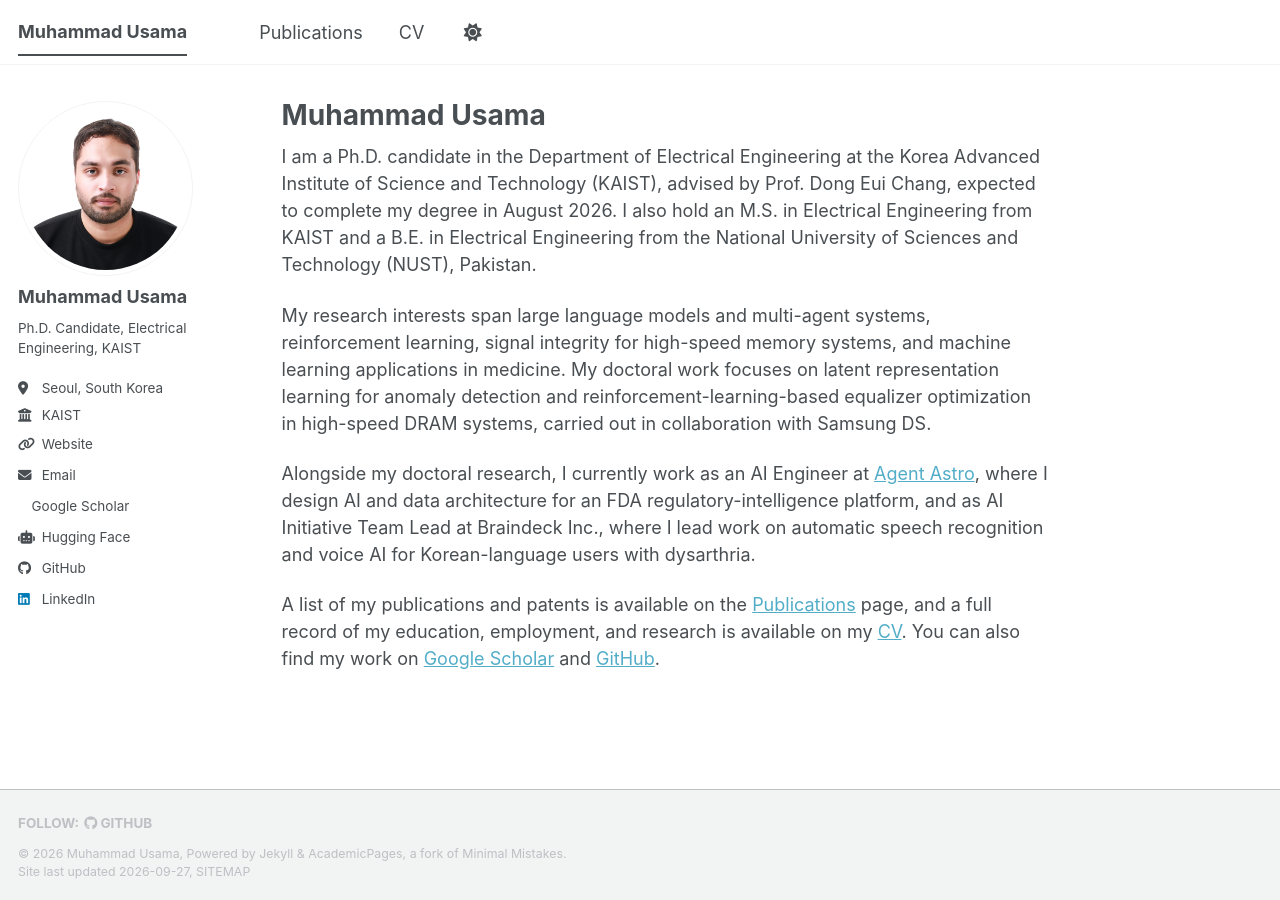
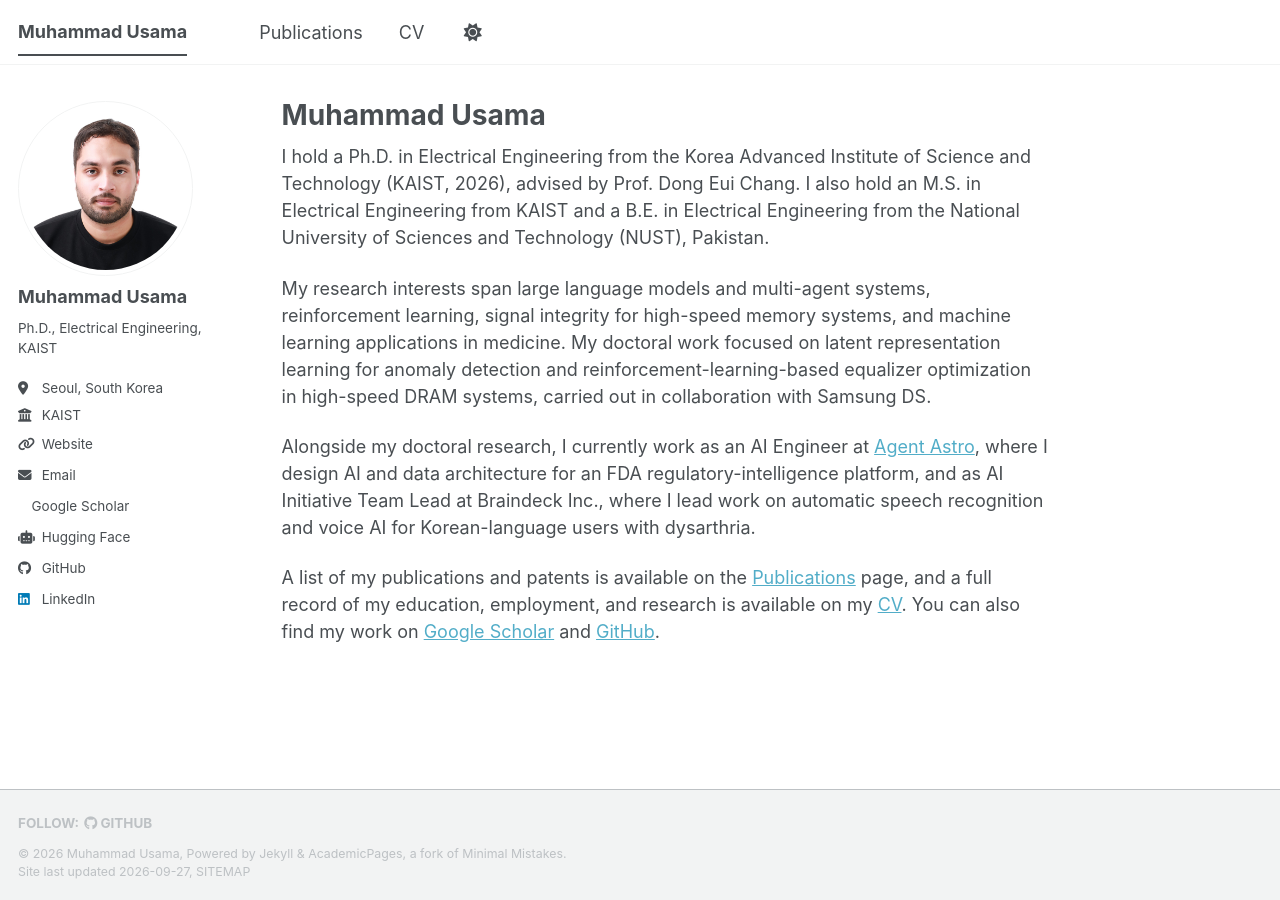
Before and after one commit to Usama1002/Usama1002.github.io, a Jekyll site: the page built from _pages/about.md, in a window 1280 px wide. Built offline with Jekyll 4.4.1, drawn with Linux system fonts in a browser that asks for light colours; a style sheet for code colours, icons or effects is not loaded.

Commit message:
Fix: PhD is completed (Aug 2026), not in progress
Site was written as if the PhD were still ongoing/expected;
it's September 2026 now, so update bio, sidebar tagline, and
CV education entry to reflect the completed degree.

```diff
--- a/_config.yml
+++ b/_config.yml
@@ -12,7 +12,7 @@ site_theme               : "default"
 title                    : "Muhammad Usama"
 title_separator          : "-"
 name                     : &name "Muhammad Usama"
-description              : &description "Personal academic website of Muhammad Usama, Ph.D. candidate in Electrical Engineering at KAIST."
+description              : &description "Personal academic website of Muhammad Usama, Ph.D. in Electrical Engineering from KAIST."
 url                      : https://usama1002.github.io
 baseurl                  : ""
 repository               : "Usama1002/Usama1002.github.io"
@@ -22,7 +22,7 @@ author:
   avatar           : "profile.jpg"
   name             : "Muhammad Usama"
   pronouns         :
-  bio              : "Ph.D. Candidate, Electrical Engineering, KAIST"
+  bio              : "Ph.D., Electrical Engineering, KAIST"
   location         : "Seoul, South Korea"
   employer         : "KAIST"
   uri              : "https://usama1002.github.io"
--- a/_pages/about.md
+++ b/_pages/about.md
@@ -1,13 +1,13 @@
 ---
 permalink: /
 title: "Muhammad Usama"
-excerpt: "Muhammad Usama - Ph.D. Candidate, KAIST"
+excerpt: "Muhammad Usama - Ph.D., KAIST"
 author_profile: true
 ---
 
-I am a Ph.D. candidate in the Department of Electrical Engineering at the Korea Advanced Institute of Science and Technology (KAIST), advised by Prof. Dong Eui Chang, expected to complete my degree in August 2026. I also hold an M.S. in Electrical Engineering from KAIST and a B.E. in Electrical Engineering from the National University of Sciences and Technology (NUST), Pakistan.
+I hold a Ph.D. in Electrical Engineering from the Korea Advanced Institute of Science and Technology (KAIST, 2026), advised by Prof. Dong Eui Chang. I also hold an M.S. in Electrical Engineering from KAIST and a B.E. in Electrical Engineering from the National University of Sciences and Technology (NUST), Pakistan.
 
-My research interests span large language models and multi-agent systems, reinforcement learning, signal integrity for high-speed memory systems, and machine learning applications in medicine. My doctoral work focuses on latent representation learning for anomaly detection and reinforcement-learning-based equalizer optimization in high-speed DRAM systems, carried out in collaboration with Samsung DS.
+My research interests span large language models and multi-agent systems, reinforcement learning, signal integrity for high-speed memory systems, and machine learning applications in medicine. My doctoral work focused on latent representation learning for anomaly detection and reinforcement-learning-based equalizer optimization in high-speed DRAM systems, carried out in collaboration with Samsung DS.
 
 Alongside my doctoral research, I currently work as an AI Engineer at [Agent Astro](https://agentastro.ai), where I design AI and data architecture for an FDA regulatory-intelligence platform, and as AI Initiative Team Lead at Braindeck Inc., where I lead work on automatic speech recognition and voice AI for Korean-language users with dysarthria.
 
```
Also changed, not shown: _pages/cv.md (+1 -1 lines).
